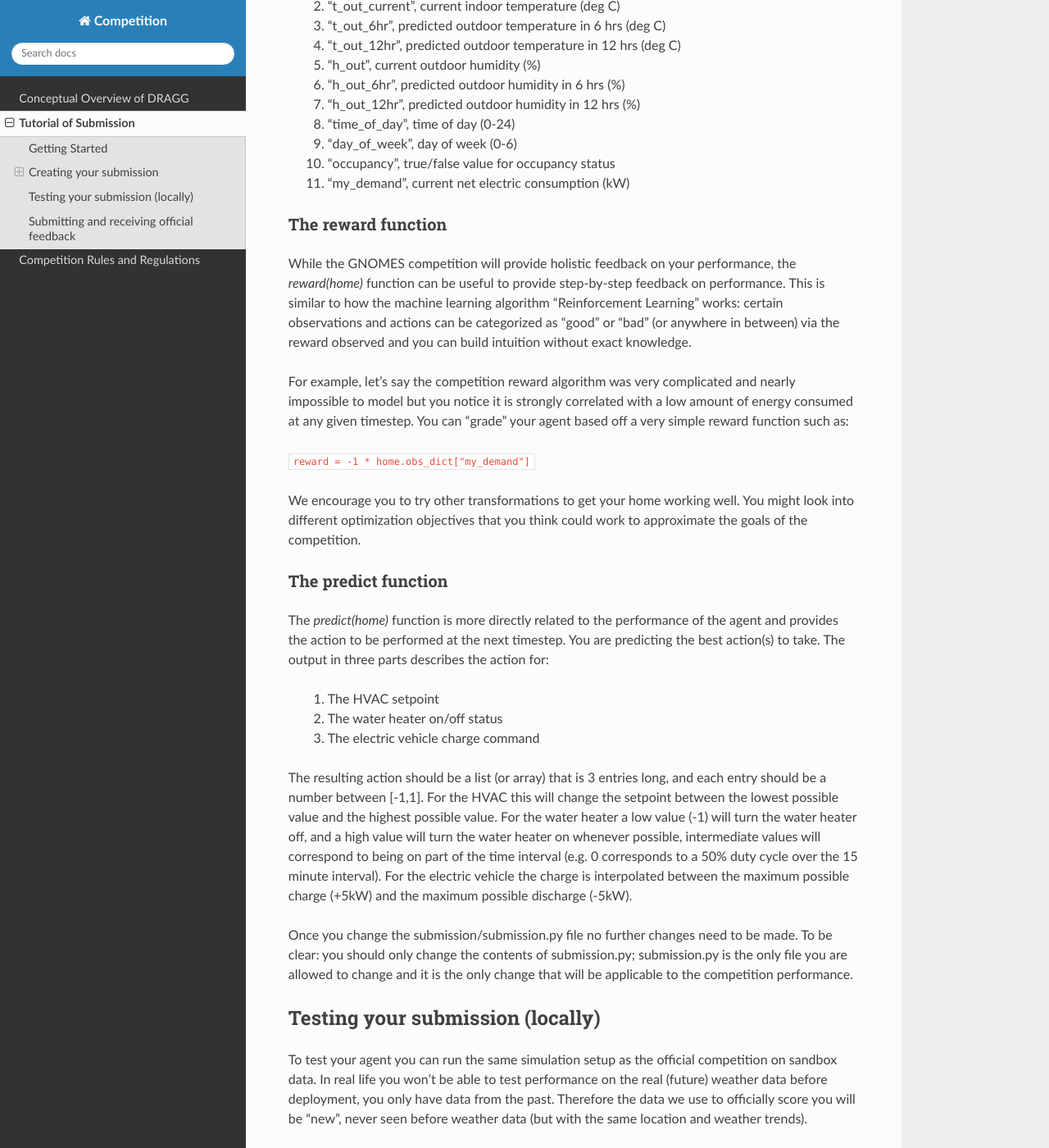
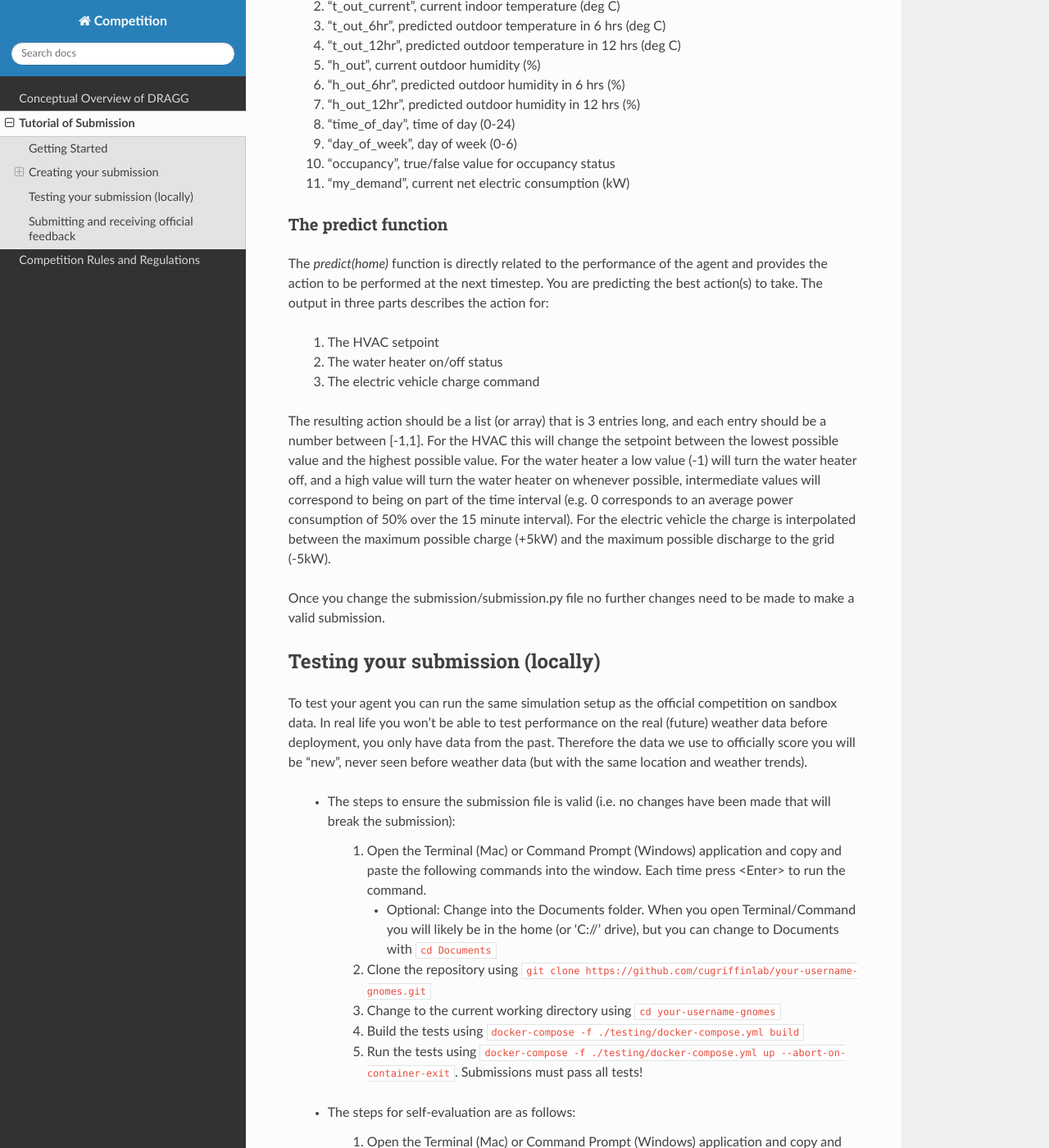
Before and after one commit to CUgriffinlab/gnomes-submission, a Sphinx documentation site: the page built from docs/source/tutorial.rst, in a window 1280 px wide and 1400 px high, scrolled down 1229 px. Shown: the whole window at 82% size. Built offline with Sphinx 7.4.7 and the Read the Docs theme 2.0.0, drawn with Linux system fonts in a browser that asks for light colours; some of the changed text lies outside the part shown.

Commit message:
removed rl specific reward function

```diff
--- a/docs/source/tutorial.rst
+++ b/docs/source/tutorial.rst
@@ -28,7 +28,7 @@ Getting Started
 
 Creating your submission
 -----------------------------------------------
-For a complete submission you should customize the `reward()` function to evaluate performance and the `predict()` function to determine the action to take. In both of these functions you may use any of the available observations about your home. Here is a list of the valid keys to `home.obs_dict`.
+For a complete submission you should customize the `predict()` function to determine an action for your gnome home to take. In both of these functions you may use any of the available observations about your home. Here is a list of the valid keys to `home.obs_dict`:
 
 	#. "t_in_current", current indoor temperature (deg C)
 	#. "t_out_current", current indoor temperature (deg C)
@@ -42,28 +42,17 @@ For a complete submission you should customize the `reward()` function to evalua
 	#. "occupancy", true/false value for occupancy status
 	#. "my_demand", current net electric consumption (kW)
 
-
-The reward function
-^^^^^^^^^^^^^^^^^^^^^^^^^
-While the GNOMES competition will provide holistic feedback on your performance, the `reward(home)` function can be useful to provide step-by-step feedback on performance. This is similar to how the machine learning algorithm “Reinforcement Learning” works: certain observations and actions can be categorized as “good” or “bad” (or anywhere in between) via the reward observed and you can build intuition without exact knowledge.
-
-For example, let's say the competition reward algorithm was very complicated and nearly impossible to model but you notice it is strongly correlated with a low amount of energy consumed at any given timestep. You can "grade" your agent based off a very simple reward function such as:
-
-``reward = -1 * home.obs_dict["my_demand"]``
-
-We encourage you to try other transformations to get your home working well. You might look into different optimization objectives that you think could work to approximate the goals of the competition.
-
 The predict function
 ^^^^^^^^^^^^^^^^^^^^^^^^^^^
-The `predict(home)` function is more directly related to the performance of the agent and provides the action to be performed at the next timestep. You are predicting the best action(s) to take. The output in three parts describes the action for:
+The `predict(home)` function is directly related to the performance of the agent and provides the action to be performed at the next timestep. You are predicting the best action(s) to take. The output in three parts describes the action for:
 
 	#.	The HVAC setpoint
 	#.	The water heater on/off status
 	#.	The electric vehicle charge command
 
-The resulting action should be a list (or array) that is 3 entries long, and each entry should be a number between [-1,1]. For the HVAC this will change the setpoint between the lowest possible value and the highest possible value. For the water heater a low value (-1) will turn the water heater off, and a high value will turn the water heater on whenever possible, intermediate values will correspond to being on part of the time interval (e.g. 0 corresponds to a 50% duty cycle over the 15 minute interval). For the electric vehicle the charge is interpolated between the maximum possible charge (+5kW) and the maximum possible discharge (-5kW).
+The resulting action should be a list (or array) that is 3 entries long, and each entry should be a number between [-1,1]. For the HVAC this will change the setpoint between the lowest possible value and the highest possible value. For the water heater a low value (-1) will turn the water heater off, and a high value will turn the water heater on whenever possible, intermediate values will correspond to being on part of the time interval (e.g. 0 corresponds to an average power consumption of 50% over the 15 minute interval). For the electric vehicle the charge is interpolated between the maximum possible charge (+5kW) and the maximum possible discharge to the grid (-5kW).
 
-Once you change the submission/submission.py file no further changes need to be made. To be clear: you should only change the contents of submission.py; submission.py is the only file you are allowed to change and it is the only change that will be applicable to the competition performance.
+Once you change the submission/submission.py file no further changes need to be made to make a valid submission.
 
 Testing your submission (locally)
 -------------------------------------------
```
